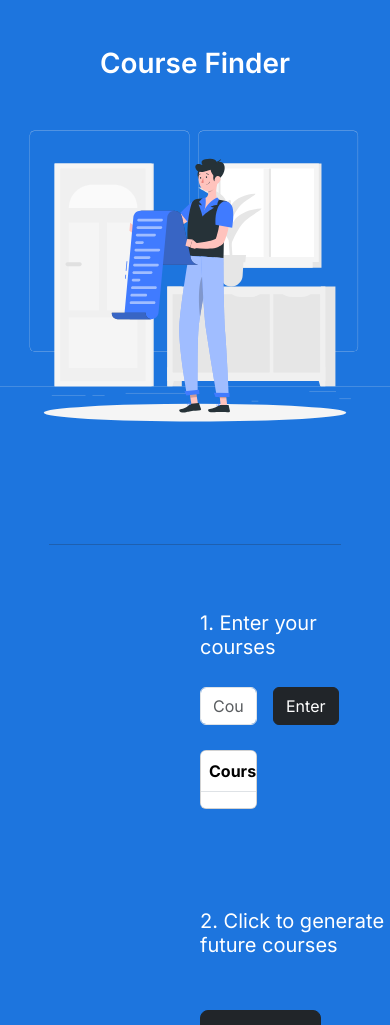
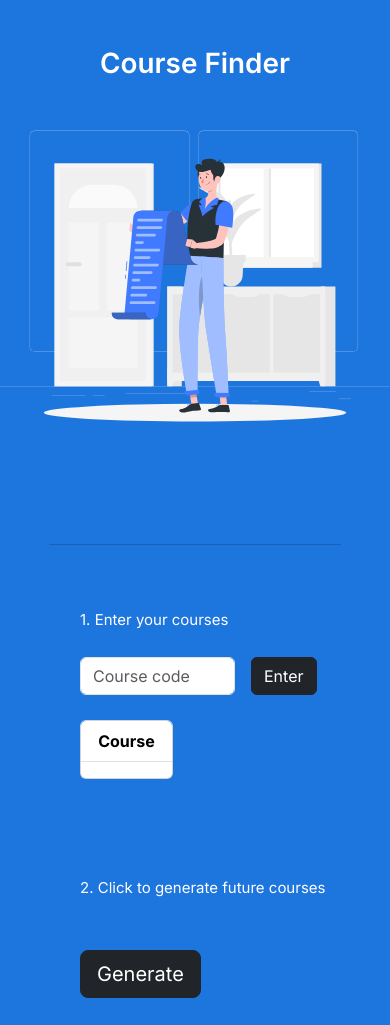
Before and after one commit to Dawoud-Husain/Course-Tree-Generator, a PHP site: page /html/ApiFrontend/index.html in a window 390 px wide; the page is wider, and only the part inside the window is pictured. Shown: the part 49-1074 px from the top of that part. Run offline with PHP 8.4, Linux system fonts and the light colour scheme; lists and menus that the app fills with data are empty.

Commit message:
responsive

```diff
--- a/html/ApiFrontend/index.html
+++ b/html/ApiFrontend/index.html
@@ -41,7 +41,6 @@
 
       <h2 class="steps text-white">2. Click to generate future courses</h2>
       <button type="button" class="btn btn-dark btn-lg" id="generateCourses">Generate</button>
-      <div class="table-responsive card" id="eligbleCoursesTableContainer">
       <!-- ********    TO DO FILTER UI ******** - DAWOUD  -->
       <button class="btn btn-dark btn-md" id="filterButton">Filter
         <img src="../components/media/filter.svg" style="background-color: #222529;" alt="filter">
@@ -55,7 +54,7 @@
         </div>
       </div> -->
     <!-- ********    TO DO FILTER UI ******** - DAWOUD  -->
-
+      <div class="table-responsive card" id="eligbleCoursesTableContainer">
         <table class="eligbleCourses table table-hover" id="eligbleCoursesTable">
           <thead>
             <tr>
--- a/html/ApiFrontend/style.css
+++ b/html/ApiFrontend/style.css
@@ -73,7 +73,7 @@
 #generate {
   height: 40%;
   width: 100%;
-  padding-top: 150px;
+  padding-top: 550px;
   padding-bottom: 150px;
   background-color: #1D75DE;
 }
@@ -84,8 +84,9 @@
 }
 
 #eligbleCoursesTableContainer {
- max-height: 300px;
+ max-height: 500px;
  width: 80%;
+ margin-bottom: 100px;
 }
 
 #eligbleCoursesTable {
@@ -97,16 +98,21 @@
 
 #filterButton {
  margin-bottom: 10px;
+ width: 20%;
 }
 
 /******** GENERATE **********/
 
 @media (max-width: 700px) {
     #courseInput {
-        width: 30%;
+        width: 50%;
     }
 
     .steps {
-      font-size: 20px;
+      font-size: 15px;
+    }
+
+    #enter-course {
+     padding-left: 80px;
     }
 }
```
Lines whose indentation alone changed are shown as unchanged.
